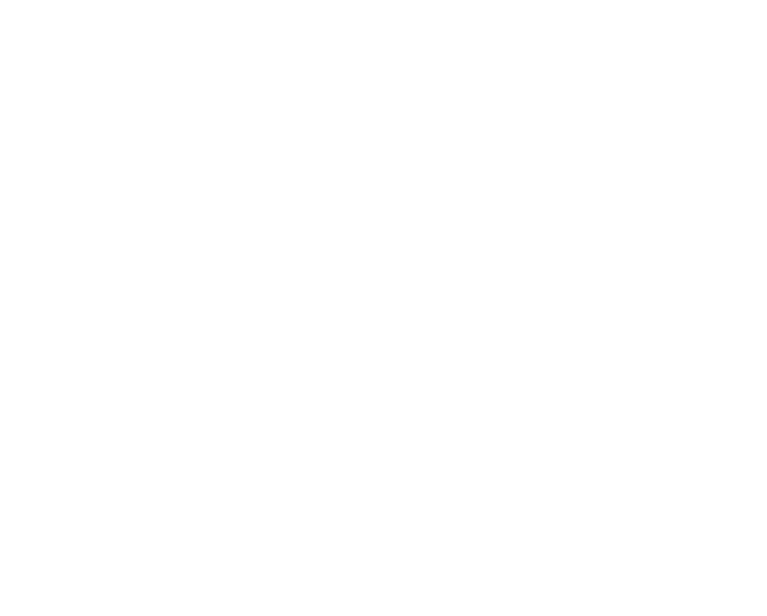
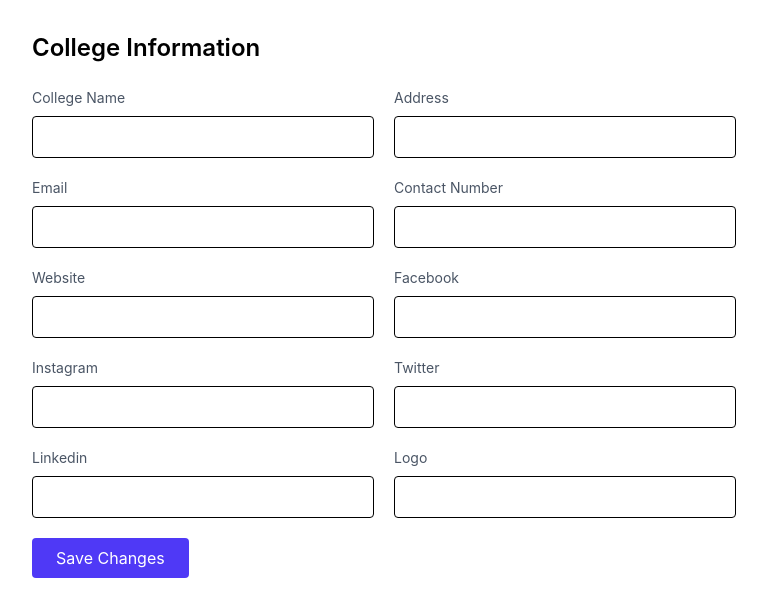
Before and after one commit to AyusmanNanda/College_Management_system, a React app in the folder frontend/: page /admin/college in a window 1280 px wide. Before the commit this address had no page. Shown: the top 616 px of the page, without its empty margins (256-1023 px from the left). Built offline with nearby package versions, Linux system fonts and the light colour scheme; no server answers; the HTML template or start-up script is replaced by a standard one.

Commit message:
frontend: implement admin profile and college management UI

```diff
--- /dev/null
+++ b/frontend/src/pages/Admin/AdminProfile.jsx
@@ -0,0 +1,139 @@
+import { useEffect, useState } from "react";
+import axios from "axios";
+
+/*
+  Admin Profile Page
+  ------------------
+  Allows admin to:
+  - View profile
+  - Update email
+  - Update password
+  - Toggle active status
+*/
+
+const AdminProfile = () => {
+    const [profile, setProfile] = useState(null);
+    const [email, setEmail] = useState("");
+    const [password, setPassword] = useState("");
+    const [activeStatus, setActiveStatus] = useState(1);
+    const [message, setMessage] = useState("");
+
+    const token = localStorage.getItem("token");
+
+    useEffect(() => {
+        fetchProfile();
+    }, []);
+
+    const fetchProfile = async () => {
+        try {
+            const res = await axios.get("http://localhost:5000/api/admin/profile", {
+                headers: { Authorization: `Bearer ${token}` }
+            });
+
+            setProfile(res.data);
+            setEmail(res.data.email);
+            setActiveStatus(res.data.active_status);
+
+        } catch (error) {
+            console.error(error);
+        }
+    };
+
+    const handleUpdate = async (e) => {
+        e.preventDefault();
+        setMessage("");
+
+        try {
+            await axios.put(
+                "http://localhost:5000/api/admin/profile",
+                {
+                    email,
+                    password: password || undefined,
+                    active_status: activeStatus
+                },
+                {
+                    headers: { Authorization: `Bearer ${token}` }
+                }
+            );
+
+            setMessage("Profile updated successfully");
+            setPassword("");
+
+        } catch (error) {
+            console.error(error);
+        }
+    };
+
+    if (!profile) return <div className="p-6">Loading...</div>;
+
+    return (
+        <div className="p-8 max-w-2xl mx-auto">
+
+            <h1 className="text-2xl font-semibold mb-6">Admin Profile</h1>
+
+            {message && (
+                <div className="mb-4 p-3 bg-green-100 text-green-700 rounded">
+                    {message}
+                </div>
+            )}
+
+            <form onSubmit={handleUpdate} className="space-y-5">
+
+                <div>
+                    <label className="block mb-2 text-sm text-gray-600">
+                        Username
+                    </label>
+                    <input
+                        type="text"
+                        value={profile.username}
+                        disabled
+                        className="w-full px-4 py-2 border rounded bg-gray-100"
+                    />
+                </div>
+
+                <div>
+                    <label className="block mb-2 text-sm text-gray-600">
+                        Email
+                    </label>
+                    <input
+                        type="email"
+                        value={email}
+                        onChange={(e) => setEmail(e.target.value)}
+                        className="w-full px-4 py-2 border rounded focus:ring-2 focus:ring-indigo-500"
+                    />
+                </div>
+
+                <div>
+                    <label className="block mb-2 text-sm text-gray-600">
+                        New Password (Optional)
+                    </label>
+                    <input
+                        type="password"
+                        value={password}
+                        onChange={(e) => setPassword(e.target.value)}
+                        className="w-full px-4 py-2 border rounded focus:ring-2 focus:ring-indigo-500"
+                    />
+                </div>
+
+                <div className="flex items-center space-x-3">
+                    <input
+                        type="checkbox"
+                        checked={activeStatus === 1}
+                        onChange={() => setActiveStatus(activeStatus === 1 ? 0 : 1)}
+                    />
+                    <span className="text-sm">Active Account</span>
+                </div>
+
+                <button
+                    type="submit"
+                    className="px-6 py-2 bg-indigo-600 text-white rounded hover:bg-indigo-700 transition"
+                >
+                    Update Profile
+                </button>
+
+            </form>
+        </div>
+    );
+};
+
+export default AdminProfile;
--- /dev/null
+++ b/frontend/src/pages/Admin/CollegeInfo.jsx
@@ -0,0 +1,111 @@
+import { useEffect, useState } from "react";
+import axios from "axios";
+
+/*
+  College Info Page
+  -----------------
+  Manage:
+  - College details
+  - Social links
+  - Logo path
+*/
+
+const CollegeInfo = () => {
+    const [form, setForm] = useState({});
+    const [message, setMessage] = useState("");
+
+    const token = localStorage.getItem("token");
+
+    useEffect(() => {
+        fetchCollegeInfo();
+    }, []);
+
+    const fetchCollegeInfo = async () => {
+        try {
+            const res = await axios.get("http://localhost:5000/api/admin/college", {
+                headers: { Authorization: `Bearer ${token}` }
+            });
+
+            setForm(res.data);
+
+        } catch (error) {
+            console.error(error);
+        }
+    };
+
+    const handleChange = (e) => {
+        setForm({ ...form, [e.target.name]: e.target.value });
+    };
+
+    const handleSubmit = async (e) => {
+        e.preventDefault();
+        setMessage("");
+
+        try {
+            await axios.put(
+                "http://localhost:5000/api/admin/college",
+                form,
+                { headers: { Authorization: `Bearer ${token}` } }
+            );
+
+            setMessage("College information updated successfully");
+
+        } catch (error) {
+            console.error(error);
+        }
+    };
+
+    return (
+        <div className="p-8 max-w-3xl mx-auto">
+
+            <h1 className="text-2xl font-semibold mb-6">College Information</h1>
+
+            {message && (
+                <div className="mb-4 p-3 bg-green-100 text-green-700 rounded">
+                    {message}
+                </div>
+            )}
+
+            <form onSubmit={handleSubmit} className="grid grid-cols-1 md:grid-cols-2 gap-5">
+
+                {[
+                    "college_name",
+                    "address",
+                    "email",
+                    "contact_number",
+                    "website",
+                    "facebook",
+                    "instagram",
+                    "twitter",
+                    "linkedin",
+                    "logo"
+                ].map((field) => (
+                    <div key={field} className="col-span-1">
+                        <label className="block mb-2 text-sm text-gray-600 capitalize">
+                            {field.replace("_", " ")}
+                        </label>
+                        <input
+                            type="text"
+                            name={field}
+                            value={form[field] || ""}
+                            onChange={handleChange}
+                            className="w-full px-4 py-2 border rounded focus:ring-2 focus:ring-indigo-500"
+                        />
+                    </div>
+                ))}
+
+                <div className="col-span-1 md:col-span-2">
+                    <button
+                        type="submit"
+                        className="px-6 py-2 bg-indigo-600 text-white rounded hover:bg-indigo-700 transition"
+                    >
+                        Save Changes
+                    </button>
+                </div>
+
+            </form>
+        </div>
+    );
+};
+
+export default CollegeInfo;
--- a/frontend/src/routes/AppRoutes.jsx
+++ b/frontend/src/routes/AppRoutes.jsx
@@ -3,6 +3,9 @@
 import AdminDashboard from "../pages/Admin/AdminDashboard";
 import StudentDashboard from "../pages/Student/StudentDashboard";
 import FacultyDashboard from "../pages/Faculty/FacultyDashboard";
+import AdminProfile from "../pages/Admin/AdminProfile";
+import CollegeInfo from "../pages/Admin/CollegeInfo";
+
 
 const AppRoutes = () => {
     return (
@@ -10,6 +13,8 @@
             <Routes>
                 <Route path="/" element={<Login />} />
                 <Route path="/admin/dashboard" element={<AdminDashboard />} />
+                <Route path="/admin/profile" element={<AdminProfile />} />
+                <Route path="/admin/college" element={<CollegeInfo />} />
                 <Route path="/student/dashboard" element={<StudentDashboard />} />
                 <Route path="/faculty/dashboard" element={<FacultyDashboard />} />
             </Routes>
```
